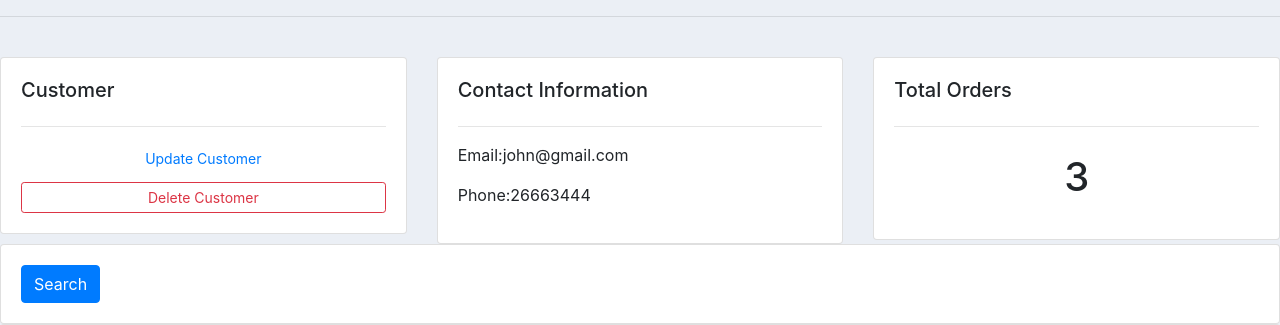
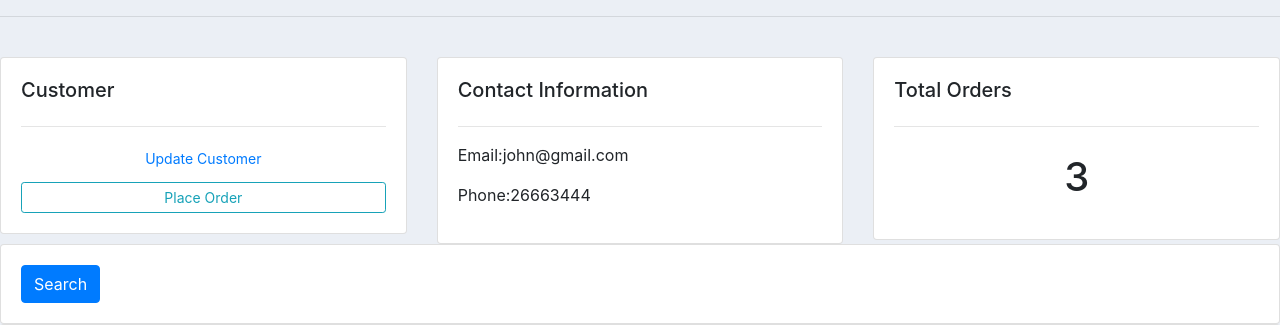
Before and after one commit to Cencious/CRM-app, a Django app: page /customer/1/ in a window 1280 px wide. Shown: the part 133-458 px from the top of the page. Run offline with Django 4.2, Linux system fonts and the light colour scheme; data comes from the database, SQL or seed files in the repository; some libraries are stand-ins or nearby versions.

Commit message:
Add the create order url with customer id

```diff
--- a/accounts/templates/accounts/customer.html
+++ b/accounts/templates/accounts/customer.html
@@ -9,7 +9,7 @@
             <h5>Customer</h5>
             <hr>
             <a  class="btn  btn-sm btn-block" href="">Update Customer</a>
-            <a  class="btn btn-outline-danger btn-sm btn-block" href="">Delete Customer</a>
+            <a  class="btn btn-outline-info btn-sm btn-block" href="{% url 'create_order' customers.id %}  ">Place Order</a>
         </div>
     </div>
     <div class="col-md">
```
